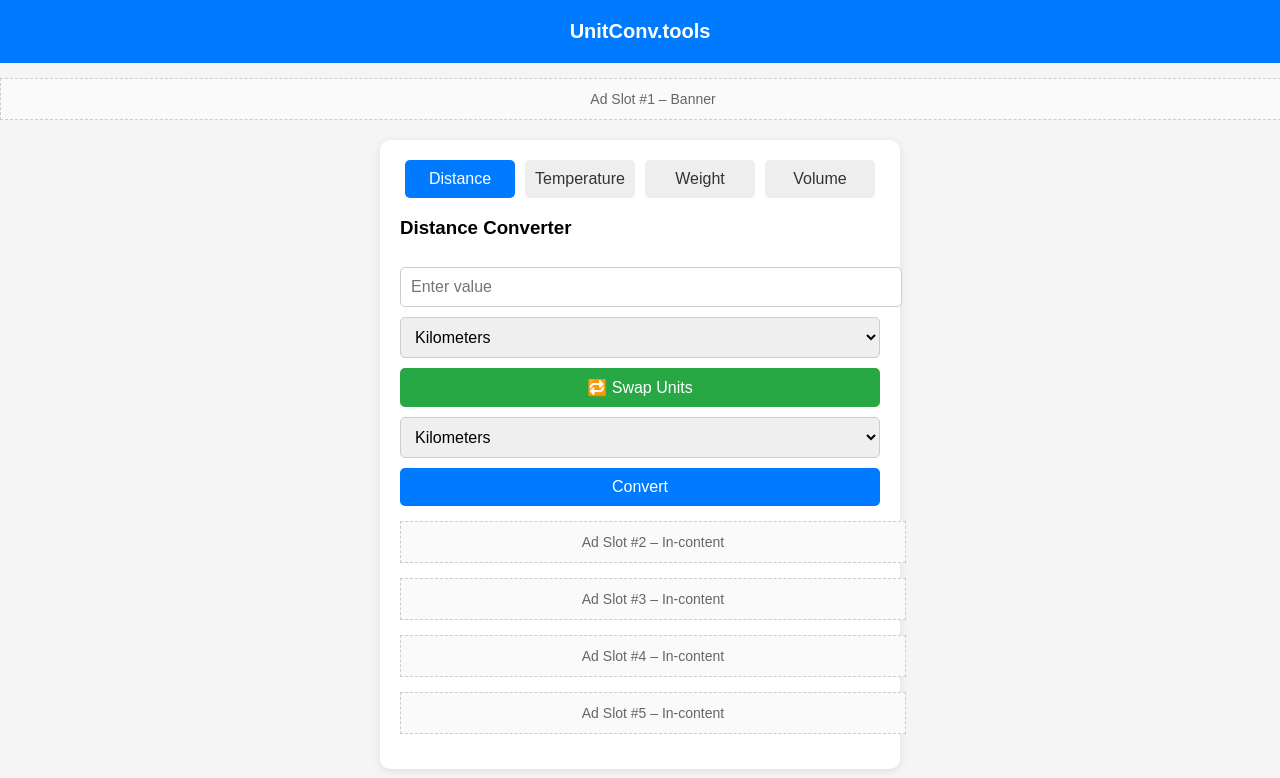
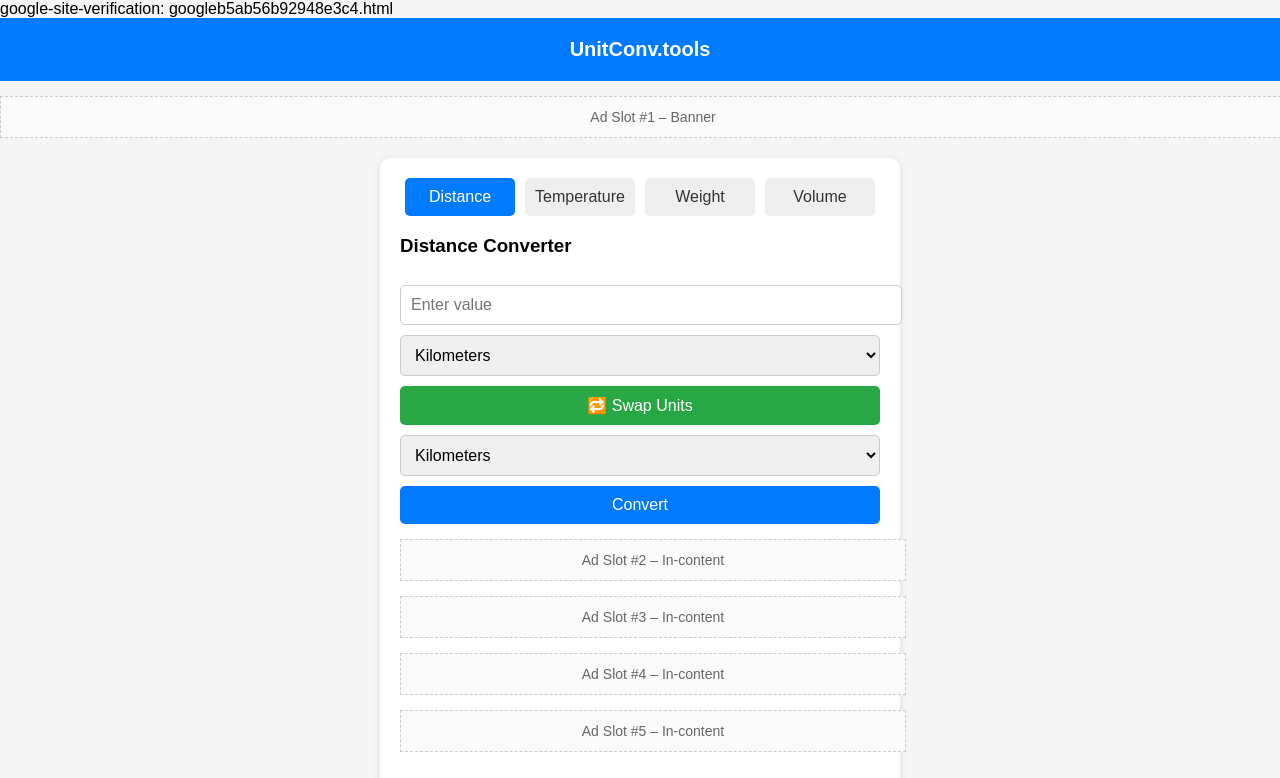
Before and after one commit to lucianokurtaj-hash/unitconv, a plain HTML site: page index.html in a window 1280 px wide. Shown: the top 778 px of the page. Drawn offline with Linux system fonts and the light colour scheme.

Commit message:
index.html

```diff
--- a/index.html
+++ b/index.html
@@ -1,6 +1,7 @@
 <!DOCTYPE html>
 <html lang="en">
 <head>
+  google-site-verification: googleb5ab56b92948e3c4.html
   <meta charset="UTF-8" />
   <meta name="viewport" content="width=device-width, initial-scale=1.0" />
   <title>UnitConv.tools – Universal Converter</title>
```
